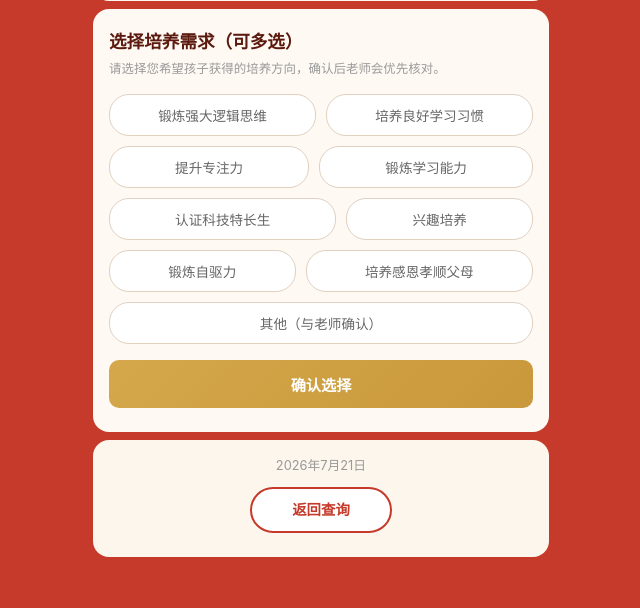
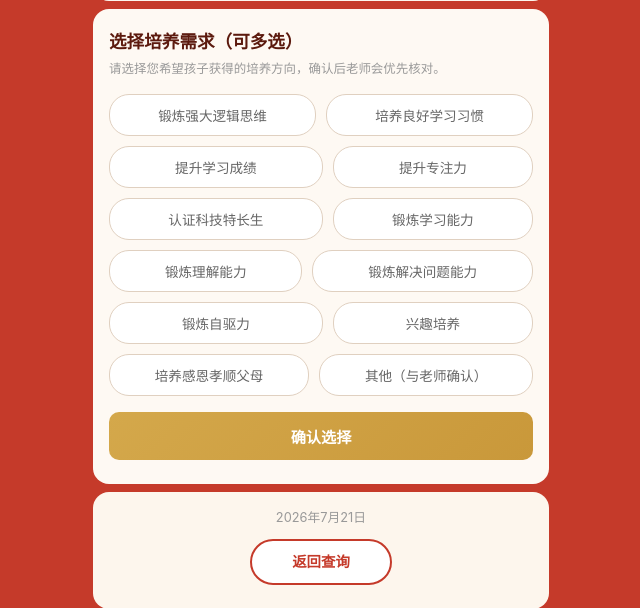
Before and after one commit to JCVANKER/admission-query, a Flask app: page /kete/result in a window 1280 px wide. Shown: the part 1055-1663 px from the top of the page, without its empty margins (319-959 px from the left). Before the commit the page ends 1612 px from the top, so only its background shows below. Run offline with Flask 3, Linux system fonts and the light colour scheme.

Commit message:
feat: 培养需求新增3项并调整排序，邀请函提示语精简

```diff
--- a/templates/invite.html
+++ b/templates/invite.html
@@ -21,7 +21,7 @@
             <p class="invite-text">经教学中心审核，恭喜你在北大-点猫人工智能教育联合实验室人才选拔中获得：</p>
             <div class="invite-badge">{{ badge_text }}</div>
             <p class="invite-welcome">关注编程猫官方直播间，领取英才计划学员优惠</p>
-            <p class="invite-hint">（请将本页面截图反馈给老师，于官方入学通道开启后确认入学信息）</p>
+            <p class="invite-hint">请截图反馈给老师，于官方入学通道开启后确认入学信息</p>
 
             <!-- 培养需求 -->
             <div class="invite-needs" id="needsSection" style="display:none;">
--- a/templates/result.html
+++ b/templates/result.html
@@ -68,11 +68,14 @@
             <div class="schedule-options needs-options" id="needsOptions">
                 <button class="option-btn" data-value="锻炼强大逻辑思维">锻炼强大逻辑思维</button>
                 <button class="option-btn" data-value="培养良好学习习惯">培养良好学习习惯</button>
+                <button class="option-btn" data-value="提升学习成绩">提升学习成绩</button>
                 <button class="option-btn" data-value="提升专注力">提升专注力</button>
+                <button class="option-btn" data-value="认证科技特长生">认证科技特长生</button>
                 <button class="option-btn" data-value="锻炼学习能力">锻炼学习能力</button>
-                <button class="option-btn" data-value="认证科技特长生">认证科技特长生</button>
+                <button class="option-btn" data-value="锻炼理解能力">锻炼理解能力</button>
+                <button class="option-btn" data-value="锻炼解决问题能力">锻炼解决问题能力</button>
+                <button class="option-btn" data-value="锻炼自驱力">锻炼自驱力</button>
                 <button class="option-btn" data-value="兴趣培养">兴趣培养</button>
-                <button class="option-btn" data-value="锻炼自驱力">锻炼自驱力</button>
                 <button class="option-btn" data-value="培养感恩孝顺父母">培养感恩孝顺父母</button>
                 <button class="option-btn" data-value="其他（与老师确认）">其他（与老师确认）</button>
             </div>
```
